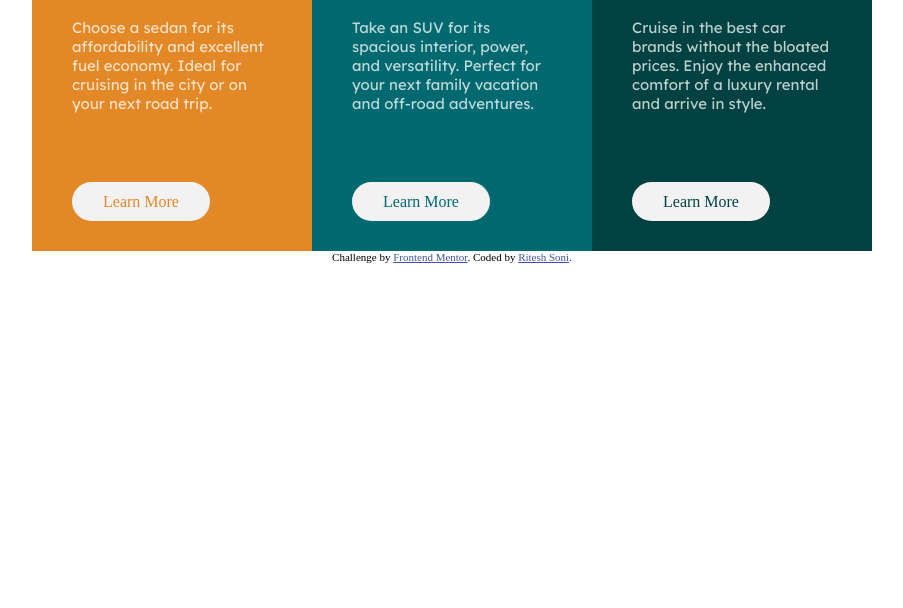
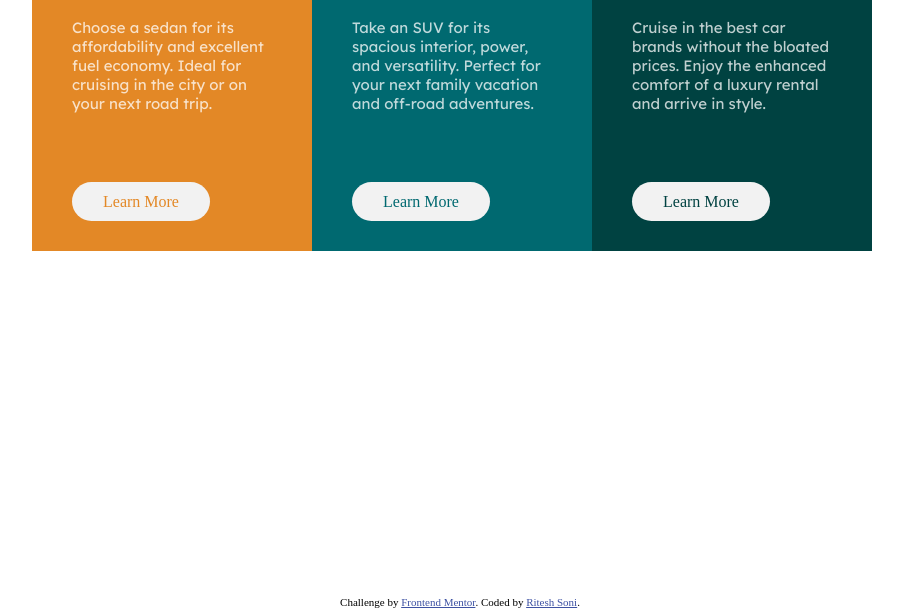
Before and after one commit to soni-ritesh/fm-3-column-preview, a plain HTML site: page index.html in a window 1280 px wide. Shown: the part 192-800 px from the top of the page, without its empty margins (188-1091 px from the left). Drawn offline with Linux system fonts and the light colour scheme.

Commit message:
Move attribution to bottom.

```diff
--- a/index.html
+++ b/index.html
@@ -7,12 +7,6 @@
   <link rel="icon" type="image/png" sizes="32x32" href="./images/favicon-32x32.png">
   <link rel="stylesheet" href="style.css">
   <title>Frontend Mentor | 3-column preview card component</title>
-
-  <!-- Feel free to remove these styles or customise in your own stylesheet 👍 -->
-  <style>
-    .attribution { font-size: 11px; text-align: center; }
-    .attribution a { color: hsl(228, 45%, 44%); }
-  </style>
 </head>
 <body>
 
--- a/style.css
+++ b/style.css
@@ -83,3 +83,7 @@
   white-space: nowrap;
   width: 1px;
 }
+
+.attribution { font-size: 11px; text-align: center; }
+.attribution a { color: hsl(228, 45%, 44%); }
+.attribution { position: fixed; bottom:  0; width:  100%; }
```
